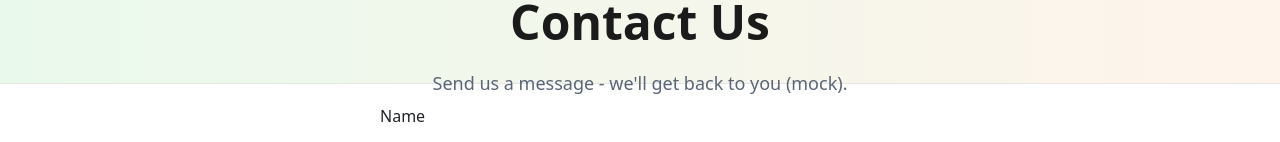
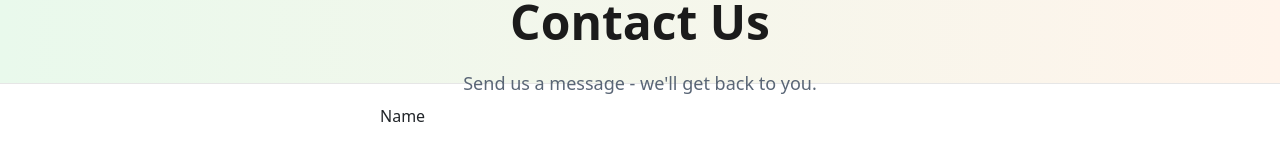
Before and after one commit to Dy1anL1/5032-Nutrition-Education, a Vue app: page /contact in a window 1280 px wide. Shown: the part 134-276 px from the top of the page. Built offline with nearby package versions, Linux system fonts and the light colour scheme.

Commit message:
just fix

```diff
--- a/src/pages/Contact.vue
+++ b/src/pages/Contact.vue
@@ -8,7 +8,7 @@
   <section class="title-bar">
     <div class="title-inner">
       <h1 class="title">Contact Us</h1>
-      <p class="subtitle">Send us a message - we'll get back to you (mock).</p>
+      <p class="subtitle">Send us a message - we'll get back to you.</p>
     </div>
   </section>
 
@@ -21,7 +21,7 @@
     <textarea v-model.trim="msg" rows="4"></textarea>
 
     <button class="btn primary">Send</button>
-    <p class="toast-ok" v-if="ok">Message sent (mock).</p>
+    <p class="toast-ok" v-if="ok">Message sent.</p>
     <p class="form-errors" v-if="err">{{ err }}</p>
   </form>
 </template>
--- a/src/pages/Register.vue
+++ b/src/pages/Register.vue
@@ -72,9 +72,7 @@
         <span class="val">{{ reveal ? snapshot.password : maskedPassword }}</span>
       </div>
     </div>
-    <p class="disclaimer">
-      * This card is for demonstration only. Do not display passwords in production.
-    </p>
+    <p class="disclaimer">* This card is for demonstration only.</p>
   </div>
 </template>
 
```
